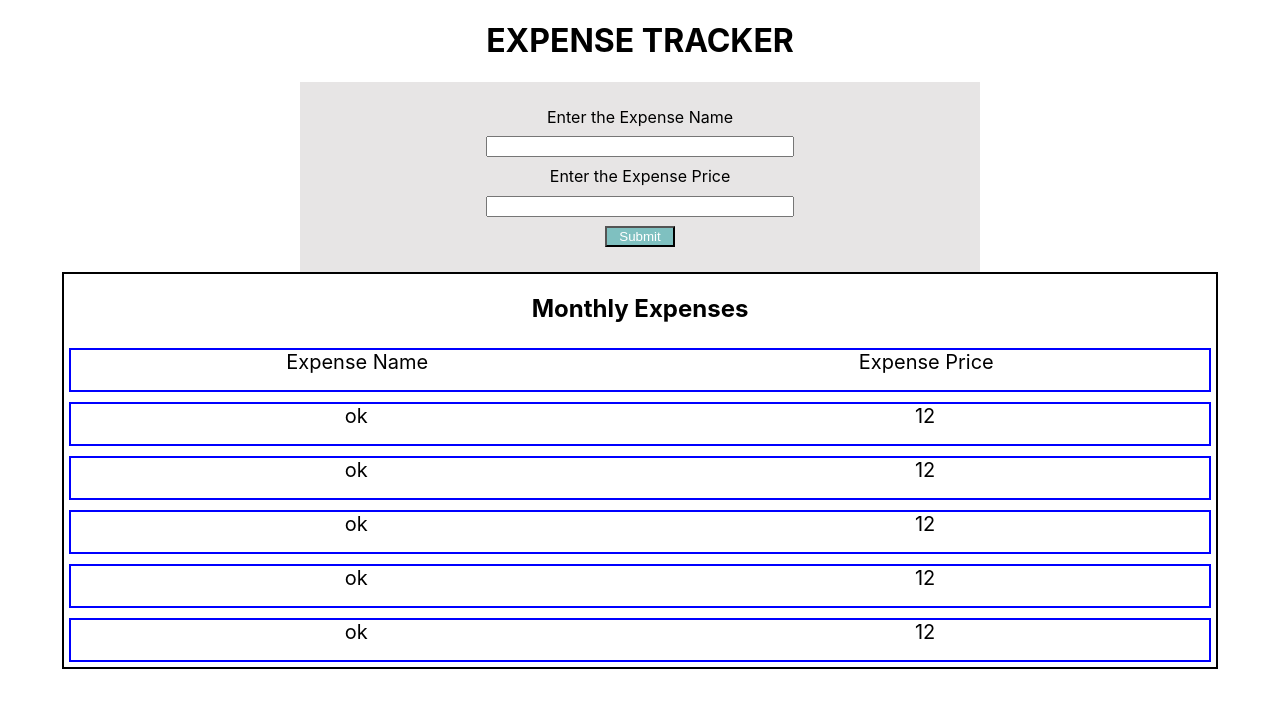
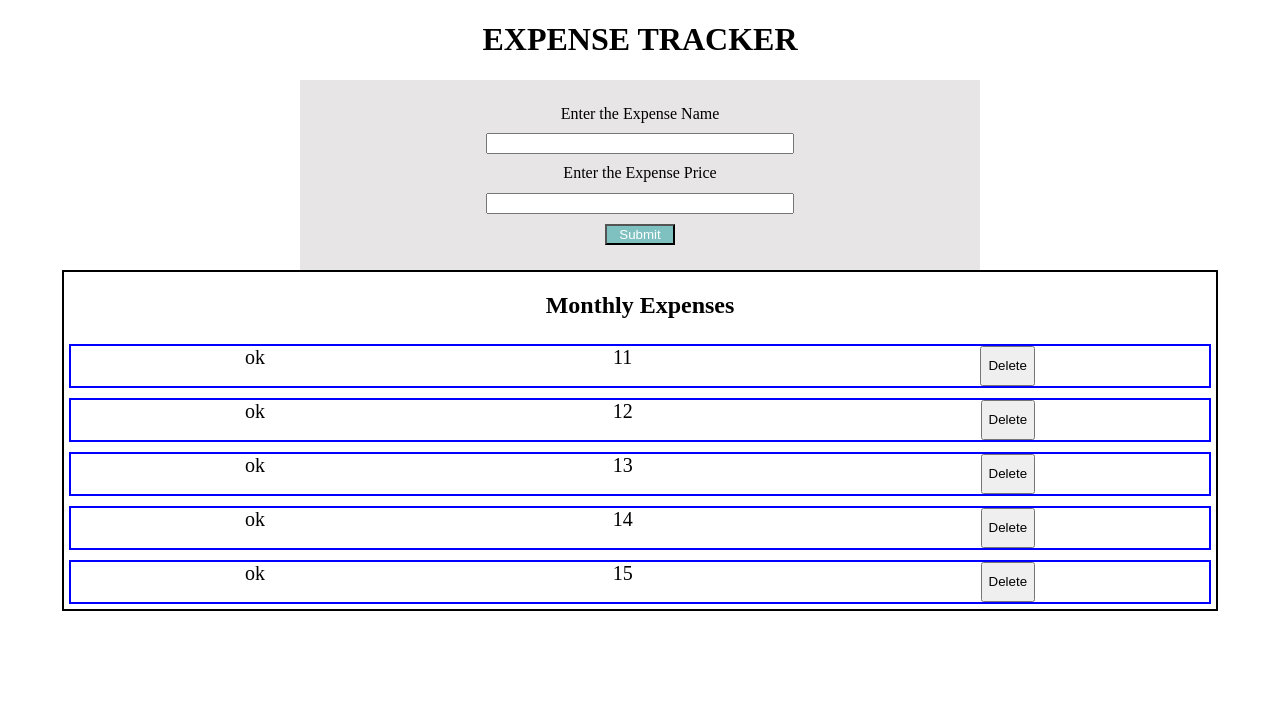
Before and after one commit to AbhinavNair-1011/React_expenseTracker_, a React (Create React App) app: page / in a window 1280 px wide. Shown: the top 708 px of the page. Built offline with nearby package versions, Linux system fonts and the light colour scheme.

Commit message:
added delete button

```diff
--- a/src/App.js
+++ b/src/App.js
@@ -4,7 +4,7 @@ import './App.css';
 
 function App() {
 
-let array=[{name:"ok",price:"12"},{name:"ok",price:"12"},{name:"ok",price:"12"},{name:"ok",price:"12"},{name:"ok",price:"12"}]
+let array=[{name:"ok",price:"11"},{name:"ok",price:"12"},{name:"ok",price:"13"},{name:"ok",price:"14"},{name:"ok",price:"15"}]
 
   return (
 
--- /dev/null
+++ b/src/components/DeleteButton.js
@@ -0,0 +1,14 @@
+import React from 'react'
+
+const DeleteButton = () => {
+
+let deleteHandler=()=>{
+alert("clicked")
+}
+
+  return (
+    <button onClick={deleteHandler}>Delete</button>
+  )
+}
+
+export default DeleteButton
--- a/src/components/ExpenseItem.js
+++ b/src/components/ExpenseItem.js
@@ -1,19 +1,19 @@
 import React from 'react'
 import "./ExpenseItem.css"
+import DeleteButton from './DeleteButton'
 
 function ExpenseItem(props) {
     console.log(props)
+
   return (
     <div>
         <ul className="expenseList">
-            <li className='expenseList_expenses'><span className="expenseNameSpan"> Expense Name </span>
-                <span className="expensePriceSpan ">Expense Price</span>
 
-            </li>
         {props.expenses.map((item)=>(
 
-                <li className='expenseList_expenses'><span className="expenseNameSpan">{item.name}</span>
-                <span className="expensePriceSpan ">{item.price}</span></li>
+                <li key={item.price} className='expenseList_expenses'><span className="expenseNameSpan">{item.name}</span>
+                <span className="expensePriceSpan ">{item.price}</span> <DeleteButton/></li>
+
         ))}
         </ul>
     </div>
--- a/src/index.css
+++ /dev/null
@@ -1,13 +0,0 @@
-body {
-  margin: 0;
-  font-family: -apple-system, BlinkMacSystemFont, 'Segoe UI', 'Roboto', 'Oxygen',
-    'Ubuntu', 'Cantarell', 'Fira Sans', 'Droid Sans', 'Helvetica Neue',
-    sans-serif;
-  -webkit-font-smoothing: antialiased;
-  -moz-osx-font-smoothing: grayscale;
-}
-
-code {
-  font-family: source-code-pro, Menlo, Monaco, Consolas, 'Courier New',
-    monospace;
-}
--- a/src/index.js
+++ b/src/index.js
@@ -1,8 +1,6 @@
 import React from 'react';
 import ReactDOM from 'react-dom/client';
-import './index.css';
 import App from './App';
-import reportWebVitals from './reportWebVitals';
 
 const root = ReactDOM.createRoot(document.getElementById('root'));
 root.render(
@@ -14,4 +12,3 @@ root.render(
 // If you want to start measuring performance in your app, pass a function
 // to log results (for example: reportWebVitals(console.log))
 // or send to an analytics endpoint. Learn more: https://bit.ly/CRA-vitals
-reportWebVitals();
--- a/src/reportWebVitals.js
+++ /dev/null
@@ -1,13 +0,0 @@
-const reportWebVitals = onPerfEntry => {
-  if (onPerfEntry && onPerfEntry instanceof Function) {
-    import('web-vitals').then(({ getCLS, getFID, getFCP, getLCP, getTTFB }) => {
-      getCLS(onPerfEntry);
-      getFID(onPerfEntry);
-      getFCP(onPerfEntry);
-      getLCP(onPerfEntry);
-      getTTFB(onPerfEntry);
-    });
-  }
-};
-
-export default reportWebVitals;
```
Also changed, not shown: src/setupTests.js (deleted, +0 -5 lines), src/logo.svg (deleted), 1 other file (tests, documents, lock files or other folders).
